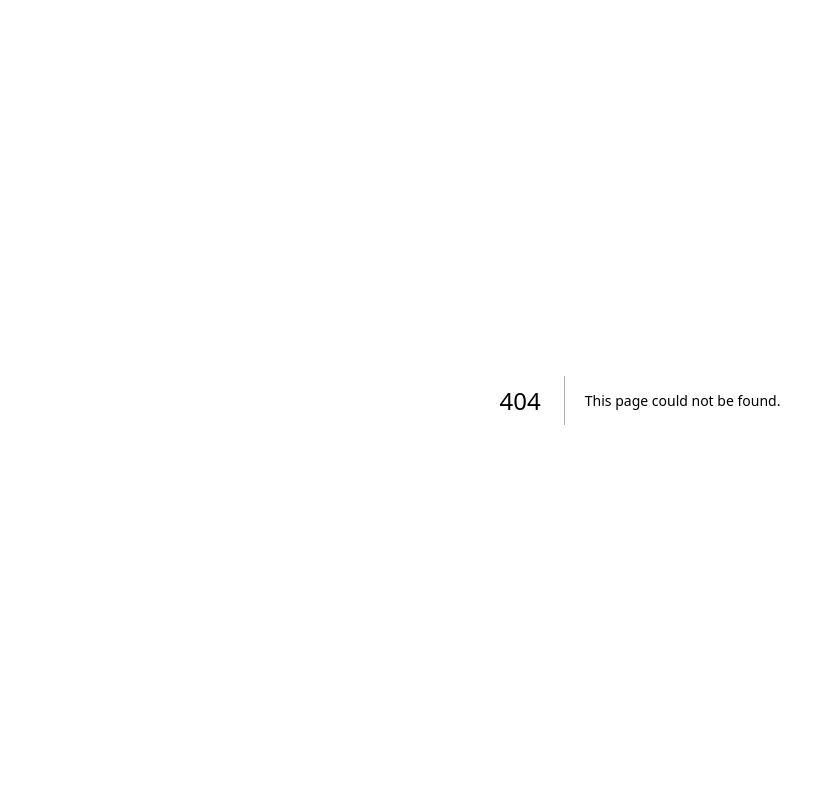
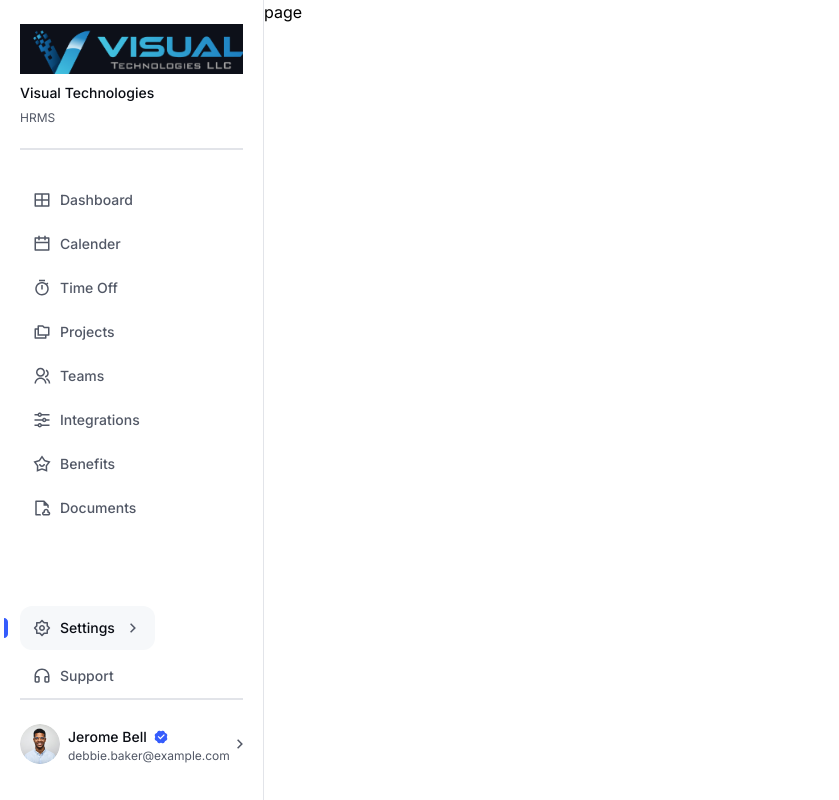
Before and after one commit to SyedMuzammil2212/TalentCogent, a Next.js app in the folder cogentdashboard/: page /dashboard/profileSettings in a window 1280 px wide. Before the commit this address had no page. Shown: the whole page, without its empty margins (0-839 px from the left). Built offline with nearby package versions, Linux system fonts and the light colour scheme.

Commit message:
created settings page

```diff
--- a/cogentdashboard/app/components/integrationcard.js
+++ b/cogentdashboard/app/components/integrationcard.js
@@ -1,4 +1,3 @@
-import Microsoft from "@/public/icons/microsoft";
 import Settings from "@/public/icons/settings";
 import Toggle from "@/public/icons/toggle";
 import React from "react";
--- /dev/null
+++ b/cogentdashboard/app/dashboard/profileSettings/page.js
@@ -0,0 +1,9 @@
+import React from 'react'
+
+const page = () => {
+  return (
+    <div>page</div>
+  )
+}
+
+export default page
--- a/cogentdashboard/app/sections/sidebar/sidebar.js
+++ b/cogentdashboard/app/sections/sidebar/sidebar.js
@@ -136,13 +136,13 @@ const Sidebar = () => {
               {pathname == "/dashboard/projects" && <Rightarrow />}
             </div>
           </Link>
-          <Link href={"/dashboard/Teams"}>
+          <Link href={"/dashboard/teams"}>
             <div
               className={` relative flex items-center justify-between w-full py-[12px] px-[12px] cursor-pointer gap-2 ${
-                pathname == "/dashboard/Teams" ? "bg-[#F6F8FA] rounded-xl" : ""
+                pathname == "/dashboard/teams" ? "bg-[#F6F8FA] rounded-xl" : ""
               }`}
             >
-              {pathname == "/dashboard/Teams" && (
+              {pathname == "/dashboard/teams" && (
                 <div className=" absolute top-[50%] -translate-y-1/2 -left-[1rem] ">
                   <Blueleft />
                 </div>
@@ -151,7 +151,7 @@ const Sidebar = () => {
                 <Teams />
                 <div
                   className={` inter text-[14px] leading-none font-medium ${
-                    pathname == "/dashboard/Teams"
+                    pathname == "/dashboard/teams"
                       ? "text-[#0A0D14]"
                       : "text-[#525866]"
                   }  `}
@@ -159,7 +159,7 @@ const Sidebar = () => {
                   Teams
                 </div>
               </div>
-              {pathname == "/dashboard/Teams" && <Rightarrow />}
+              {pathname == "/dashboard/teams" && <Rightarrow />}
             </div>
           </Link>
           <Link href={"/dashboard/integrations"}>
@@ -250,12 +250,35 @@ const Sidebar = () => {
       </div>
       <div className=" flex flex-col items-start justify-center w-full">
         <div className=" flex flex-col gap-4">
-          <div className=" flex items-center gap-2 px-[12px] cursor-pointer ">
-            <Settings />
-            <div className=" inter font-medium text-[#525866] text-[14px] leading-none  ">
-              Settings
-            </div>{" "}
-          </div>
+          <Link href={"/dashboard/profileSettings"}>
+            <div
+              className={` relative flex items-center justify-between w-full py-[12px] px-[12px] cursor-pointer gap-2 ${
+                pathname == "/dashboard/profileSettings"
+                  ? "bg-[#F6F8FA] rounded-xl"
+                  : ""
+              }`}
+            >
+              {pathname == "/dashboard/profileSettings" && (
+                <div className=" absolute top-[50%] -translate-y-1/2 -left-[1rem] ">
+                  <Blueleft />
+                </div>
+              )}
+              <div className=" flex items-center gap-2 ">
+                <Settings />
+
+                <div
+                  className={` inter text-[14px] leading-none font-medium ${
+                    pathname == "/dashboard/profileSettings"
+                      ? "text-[#0A0D14]"
+                      : "text-[#525866]"
+                  }  `}
+                >
+                  Settings
+                </div>
+              </div>
+              {pathname == "/dashboard/profileSettings" && <Rightarrow />}
+            </div>
+          </Link>
           <div className=" flex items-center gap-2 px-[12px] cursor-pointer ">
             <Support />
             <div className=" inter font-medium text-[#525866] text-[14px] leading-none  ">
```
